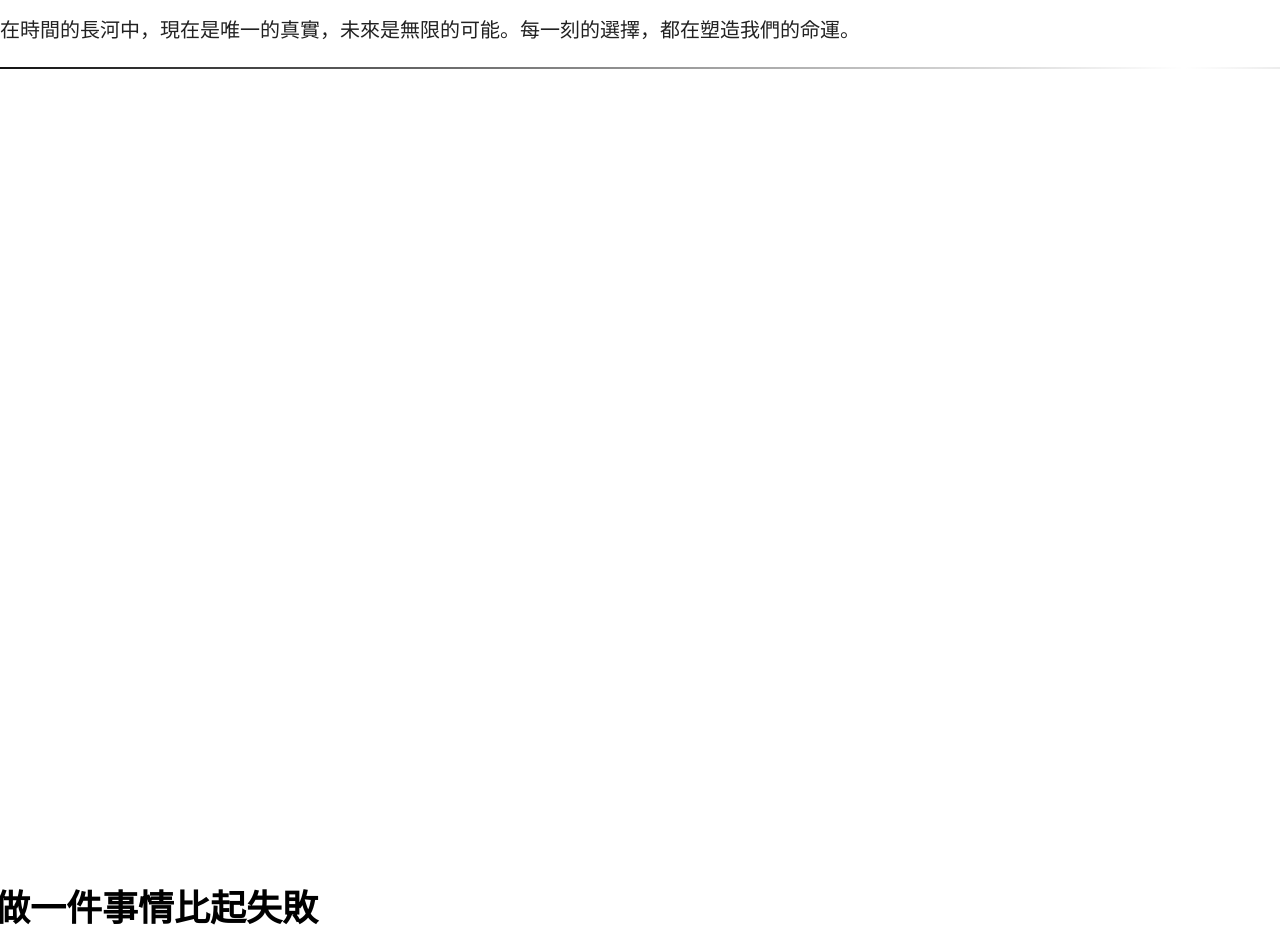
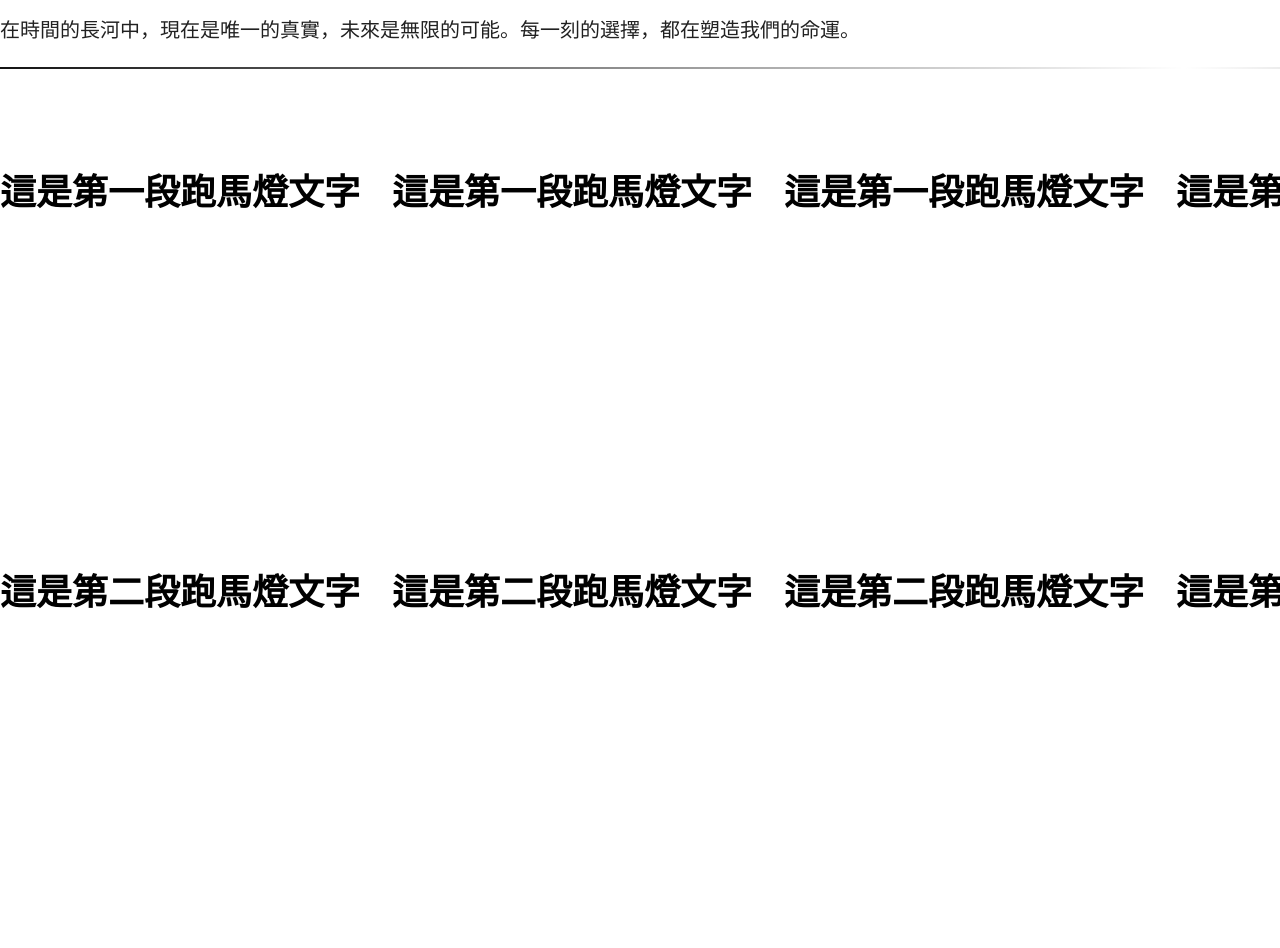
Before and after one commit to chihpao/funnywebsitegoodapi, a React (Vite) app: page /interactive in a window 1280 px wide. Shown: the part 924-1872 px from the top of the page. Built offline with nearby package versions, Linux system fonts and the light colour scheme; no server answers.

Commit message:
修改跑馬燈(持續修正)

```diff
--- a/package.json
+++ b/package.json
@@ -31,6 +31,7 @@
     "react-tsparticles": "^2.12.2",
     "socket.io": "^4.7.5",
     "socket.io-client": "^4.7.5",
+    "three": "^0.171.0",
     "tsparticles": "^3.5.0"
   },
   "devDependencies": {
--- a/src/components/InteractiveBalls.jsx
+++ /dev/null
@@ -1,125 +0,0 @@
-import React, { useEffect, useRef, useState } from 'react';
-import { gsap } from 'gsap';
-
-const InteractiveBalls = () => {
-  const [scrollProgress, setScrollProgress] = useState(0);
-  const ball1Ref = useRef(null);
-  const ball2Ref = useRef(null);
-  const smallBall1Ref = useRef(null);
-  const smallBall2Ref = useRef(null);
-  const smallBall3Ref = useRef(null);
-  const smallBall4Ref = useRef(null);
-  const marquee1Ref = useRef(null);
-  const marquee2Ref = useRef(null);
-
-  const handleScroll = () => {
-    const scrollY = window.scrollY || document.documentElement.scrollTop;
-    const maxHeight = document.documentElement.scrollHeight - window.innerHeight;
-    const progress = scrollY / maxHeight;
-    setScrollProgress(progress);
-  };
-
-  useEffect(() => {
-    window.addEventListener('scroll', handleScroll);
-
-    return () => {
-      window.removeEventListener('scroll', handleScroll);
-    };
-  }, []);
-
-  useEffect(() => {
-    // 主球動畫
-    gsap.to(ball1Ref.current, {
-      x: -100 * scrollProgress, // 左移
-      y: 200 * scrollProgress, // 下移
-      scale: 1 + scrollProgress, // 縮放
-    });
-    gsap.to(ball2Ref.current, {
-      x: 100 * scrollProgress, // 右移
-      y: 200 * scrollProgress, // 下移
-      scale: 1 + scrollProgress, // 縮放
-    });
-
-    // 小球動畫
-    gsap.to([smallBall1Ref.current, smallBall2Ref.current, smallBall3Ref.current, smallBall4Ref.current], {
-      y: 500 * scrollProgress,
-      rotate: 360 * scrollProgress,
-      scale: 1 + scrollProgress * 0.5, // 縮放
-    });
-
-    // 顏色變化
-    if (scrollProgress > 0.5) {
-      gsap.to(ball1Ref.current, { borderColor: '#000', duration: 0.5 });
-      gsap.to(ball2Ref.current, { borderColor: '#000', duration: 0.5 });
-      gsap.to([smallBall1Ref.current, smallBall2Ref.current, smallBall3Ref.current, smallBall4Ref.current], { borderColor: '#000', duration: 0.5 });
-    } else {
-      gsap.to(ball1Ref.current, { borderColor: '#fff', duration: 0.5 });
-      gsap.to(ball2Ref.current, { borderColor: '#fff', duration: 0.5 });
-      gsap.to([smallBall1Ref.current, smallBall2Ref.current, smallBall3Ref.current, smallBall4Ref.current], { borderColor: '#fff', duration: 0.5 });
-    }
-
-    // 跑馬燈動畫
-    gsap.to(marquee1Ref.current, {
-      x: '100%',
-      duration: 5, // 調整速度
-      repeat: -1,
-      ease: 'linear',
-    });
-    gsap.to(marquee2Ref.current, {
-      x: '100%',
-      duration: 5, // 調整速度
-      repeat: -1,
-      ease: 'linear',
-    });
-  }, [scrollProgress]);
-
-  return (
-    <div className="relative h-[200vh]">
-      {/* 主球 */}
-      <div
-        ref={ball1Ref}
-        className="absolute top-10 left-1/2 transform -translate-x-1/2 w-20 h-20 border-2 border-black rounded-full"
-      ></div>
-      <div
-        ref={ball2Ref}
-        className="absolute top-10 left-1/2 transform -translate-x-1/2 w-20 h-20 border-2 border-black rounded-full"
-      ></div>
-
-      {/* 小球 */}
-      <div
-        ref={smallBall1Ref}
-        className="absolute top-10 left-1/4 w-10 h-10 border-2 border-black rounded-full"
-      ></div>
-      <div
-        ref={smallBall2Ref}
-        className="absolute top-10 left-3/4 w-10 h-10 border-2 border-black rounded-full"
-      ></div>
-      <div
-        ref={smallBall3Ref}
-        className="absolute top-20 left-1/3 w-8 h-8 border-2 border-black rounded-full"
-      ></div>
-      <div
-        ref={smallBall4Ref}
-        className="absolute top-20 left-2/3 w-8 h-8 border-2 border-black rounded-full"
-      ></div>
-
-      {/* 跑馬燈 */}
-      <div
-        ref={marquee1Ref}
-        className="absolute top-1/2 left-0 w-full text-4xl font-bold text-black whitespace-nowrap"
-        style={{ transform: 'translateX(-100%)' }}
-      >
-        做一件事情比起失敗
-      </div>
-      <div
-        ref={marquee2Ref}
-        className="absolute top-2/3 left-0 w-full text-4xl font-bold text-black whitespace-nowrap"
-        style={{ transform: 'translateX(-100%)' }}
-      >
-        更可怕的是沒有用心
-      </div>
-    </div>
-  );
-};
-
-export default InteractiveBalls;
--- /dev/null
+++ b/src/components/InteractiveBallsWithMarquee.jsx
@@ -0,0 +1,97 @@
+import React, { useEffect, useRef, useState } from 'react';
+import gsap from 'gsap';
+
+const InteractiveBallsWithMarquee = () => {
+    const [scrollProgress, setScrollProgress] = useState(0);
+    const ball1Ref = useRef(null);
+    const ball2Ref = useRef(null);
+    const smallBall1Ref = useRef(null);
+    const smallBall2Ref = useRef(null);
+    const smallBall3Ref = useRef(null);
+    const smallBall4Ref = useRef(null);
+    const marqueeRef1 = useRef(null);
+    const marqueeRef2 = useRef(null);
+
+    const handleScroll = () => {
+        const scrollY = window.scrollY || document.documentElement.scrollTop;
+        const maxHeight = document.documentElement.scrollHeight - window.innerHeight;
+        const progress = scrollY / maxHeight;
+        setScrollProgress(progress);
+    };
+
+    useEffect(() => {
+        window.addEventListener('scroll', handleScroll);
+        return () => {
+            window.removeEventListener('scroll', handleScroll);
+        };
+    }, []);
+
+    useEffect(() => {
+        // 球的動畫
+        gsap.to(ball1Ref.current, { x: -100 * scrollProgress, y: 200 * scrollProgress, scale: 1 + scrollProgress });
+        gsap.to(ball2Ref.current, { x: 100 * scrollProgress, y: 200 * scrollProgress, scale: 1 + scrollProgress });
+        gsap.to([smallBall1Ref.current, smallBall2Ref.current, smallBall3Ref.current, smallBall4Ref.current], { y: 500 * scrollProgress, rotate: 360 * scrollProgress, scale: 1 + scrollProgress * 0.5 });
+
+        if (scrollProgress > 0.5) {
+            gsap.to(ball1Ref.current, { borderColor: '#000', duration: 0.5 });
+            gsap.to(ball2Ref.current, { borderColor: '#000', duration: 0.5 });
+            gsap.to([smallBall1Ref.current, smallBall2Ref.current, smallBall3Ref.current, smallBall4Ref.current], { borderColor: '#000', duration: 0.5 });
+        } else {
+            gsap.to(ball1Ref.current, { borderColor: '#fff', duration: 0.5 });
+            gsap.to(ball2Ref.current, { borderColor: '#fff', duration: 0.5 });
+            gsap.to([smallBall1Ref.current, smallBall2Ref.current, smallBall3Ref.current, smallBall4Ref.current], { borderColor: '#fff', duration: 0.5 });
+        }
+    }, [scrollProgress]);
+
+    useEffect(() => {
+        const marqueeElements = [marqueeRef1.current, marqueeRef2.current];
+        marqueeElements.forEach((marqueeElement) => {
+            const clone = marqueeElement.cloneNode(true);
+            marqueeElement.parentNode.appendChild(clone);
+            gsap.set(clone, { xPercent: -100 });
+            gsap.to([marqueeElement, clone], {
+                xPercent: 100,
+                duration: 10,
+                ease: 'none',
+                repeat: -1,
+            });
+        });
+    }, []);
+
+    return (
+        <div className="relative h-[200vh]">
+            {/* 跑馬燈 */}
+            <div className="absolute top-20 left-0 w-full overflow-hidden pointer-events-none z-50 h-12 flex items-center">
+                <div ref={marqueeRef1} className="whitespace-nowrap animate-marquee">
+                    <p className="text-4xl font-bold text-black inline-block mr-8">這是第一段跑馬燈文字</p>
+                    <p className="text-4xl font-bold text-black inline-block mr-8">這是第一段跑馬燈文字</p>
+                </div>
+            </div>
+            <div className="absolute top-[30%] left-0 w-full overflow-hidden pointer-events-none z-50 h-12 flex items-center">
+                <div ref={marqueeRef2} className="whitespace-nowrap animate-marquee">
+                    <p className="text-4xl font-bold text-black inline-block mr-8">這是第二段跑馬燈文字</p>
+                    <p className="text-4xl font-bold text-black inline-block mr-8">這是第二段跑馬燈文字</p>
+                </div>
+            </div>
+
+            <div ref={ball1Ref} className="absolute top-20 left-1/2 transform -translate-x-1/2 w-20 h-20 border-2 border-black rounded-full"></div>
+            <div ref={ball2Ref} className="absolute top-20 left-1/2 transform -translate-x-1/2 w-20 h-20 border-2 border-black rounded-full"></div>
+            <div ref={smallBall1Ref} className="absolute top-20 left-1/4 w-10 h-10 border-2 border-black rounded-full"></div>
+            <div ref={smallBall2Ref} className="absolute top-20 left-3/4 w-10 h-10 border-2 border-black rounded-full"></div>
+            <div ref={smallBall3Ref} className="absolute top-30 left-1/3 w-8 h-8 border-2 border-black rounded-full"></div>
+            <div ref={smallBall4Ref} className="absolute top-30 left-2/3 w-8 h-8 border-2 border-black rounded-full"></div>
+
+            <style jsx>{`
+                @keyframes marquee {
+                    0% { transform: translateX(-100%); }
+                    100% { transform: translateX(100%); }
+                }
+                .animate-marquee {
+                    animation: marquee 10s linear infinite;
+                }
+            `}</style>
+        </div>
+    );
+};
+
+export default InteractiveBallsWithMarquee;
--- a/src/pages/InteractiveComponent.jsx
+++ b/src/pages/InteractiveComponent.jsx
@@ -1,6 +1,6 @@
-import React, { useState, useEffect, useRef } from 'react';
+import React, { useState, useEffect } from 'react';
 import { moveAnimation01 } from '../components/IntComText.jsx';
-import InteractiveBalls from '../components/InteractiveBalls';
+import InteractiveBallsWithMarquee from '../components/InteractiveBallsWithMarquee.jsx';
 
 const InteractiveComponent = () => {
   const names = ['小保', '智強', 'Bill'];
@@ -24,6 +24,7 @@ const InteractiveComponent = () => {
   }, []);
 
   useEffect(() => {
+    if (!customElements.get('lottie-player')) {
       const script = document.createElement('script');
       script.src = 'https://unpkg.com/@lottiefiles/lottie-player@2.0.8/dist/lottie-player.js';
       script.async = true;
@@ -32,6 +33,7 @@ const InteractiveComponent = () => {
       return () => {
         document.body.removeChild(script);
       };
+    }
   }, []);
 
   return (
@@ -84,7 +86,7 @@ const InteractiveComponent = () => {
           <hr className="w-full border-none h-0.5 bg-gradient-to-r from-black via-transparent to-black my-5 animate-gradient" />
         </div>
       </div>
-      <InteractiveBalls />
+      <InteractiveBallsWithMarquee />
     </>
   );
 };
```
Also changed, not shown: src/styles/index.css (line endings or trailing spaces), 1 other file (tests, documents, lock files or other folders). Lines whose indentation alone changed are shown as unchanged.
